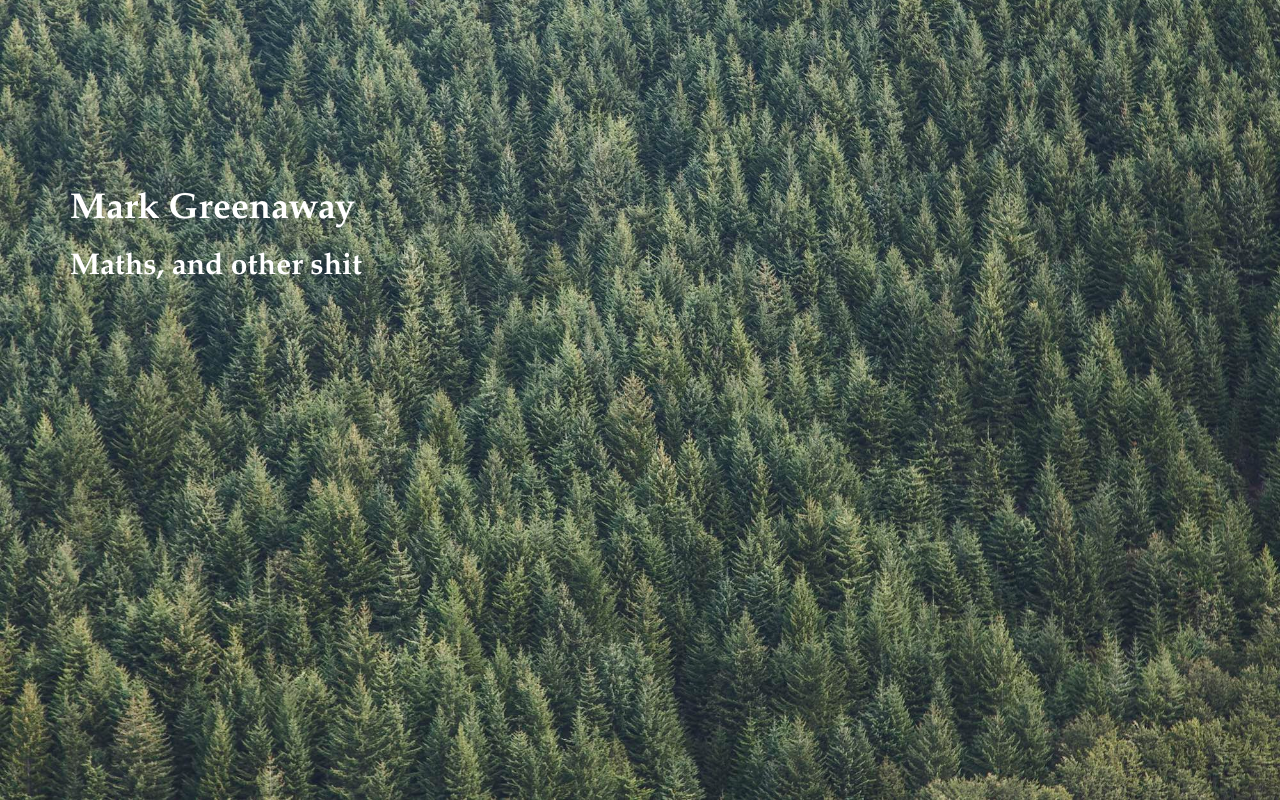
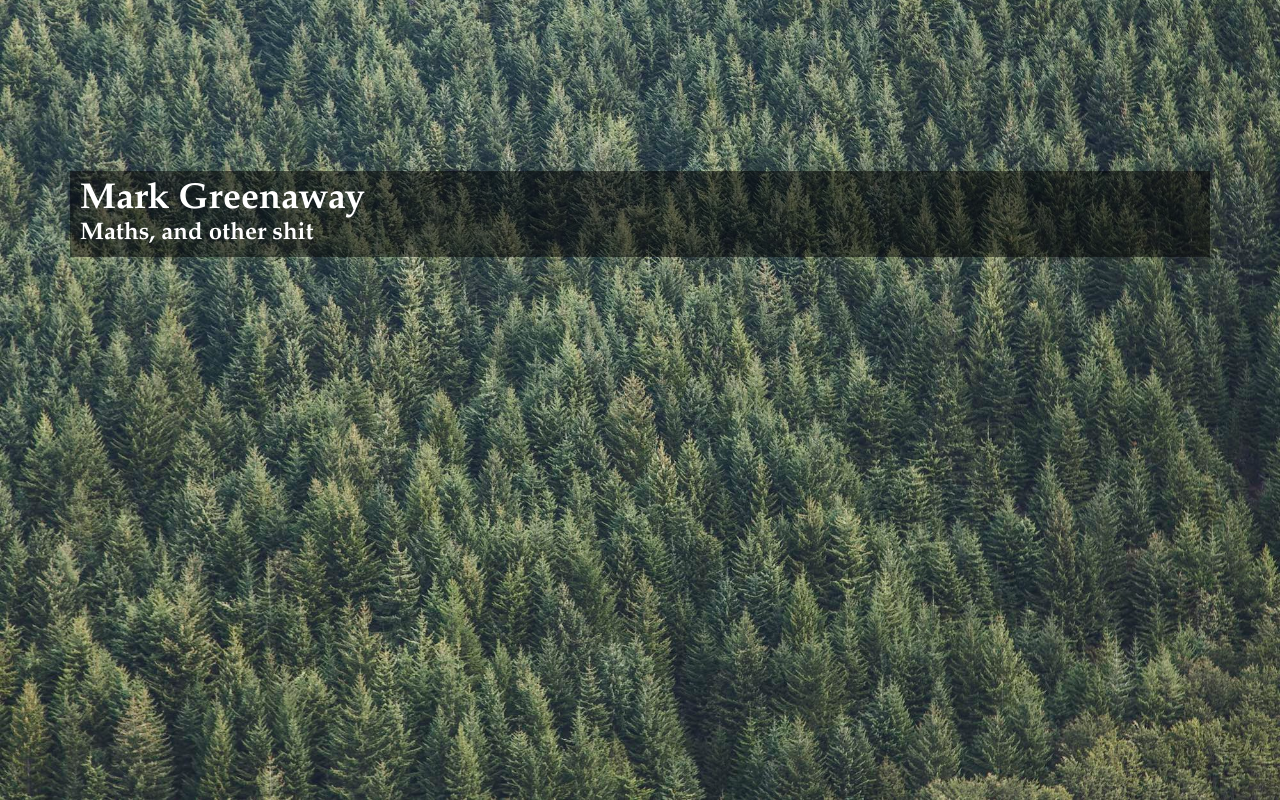
Before and after one commit to certifiedwaif/certifiedwaif.github.io, a plain HTML site: page index.html in a window 1280 px wide. Drawn offline with Linux system fonts and the light colour scheme.

Commit message:
Gave the index page a faded background to make it more readable, added example code for a list in index.html, added an example redirect html page.

```diff
--- a/index.html
+++ b/index.html
@@ -33,6 +33,7 @@ a h1 {
 	color: white;
 	font-family: Didot, 'Didot TL STD', 'Hoefler Text', Garamond, 'Times New Roman', serif;
 	font-weight: 700;
+	margin: 0;
 }
 
 body {
@@ -42,11 +43,10 @@ body {
 }
 
 .message {
-/* 	background-color: grey; */
-	width: 100%;
-	height: 100%;
+	background-color: rgba(0,0,0,0.5);
 	position: relative;
-	padding-top: 15%;
+	margin-top: 15%;
+	padding: 10px;
 }
 
 
@@ -59,7 +59,22 @@ body {
 					<div class="col-lg-12">
 							<div class="message">
 								<h1>Mark Greenaway</h1>
-								<h2>Maths, and other shit</h2>
+								<h3>Maths, and other shit
+<!--   I've commented this out for now.. just uncomment it to use it. add links if you want.
+									<ul>
+										<li>Make</li>
+										<li>a</li>
+										<li>list</li>
+										<li>of</li>
+										<li>things?</li>
+										<li>
+											<a href="http://david-ma.net/">
+												This is what a link looks like.
+											</a>
+										</li>
+									</ul>
+ -->
+								</h3>
 							</div>
 					</div>
 			</div>
```
Also changed, not shown: david-redirect.html (added, +1 -0 lines).
